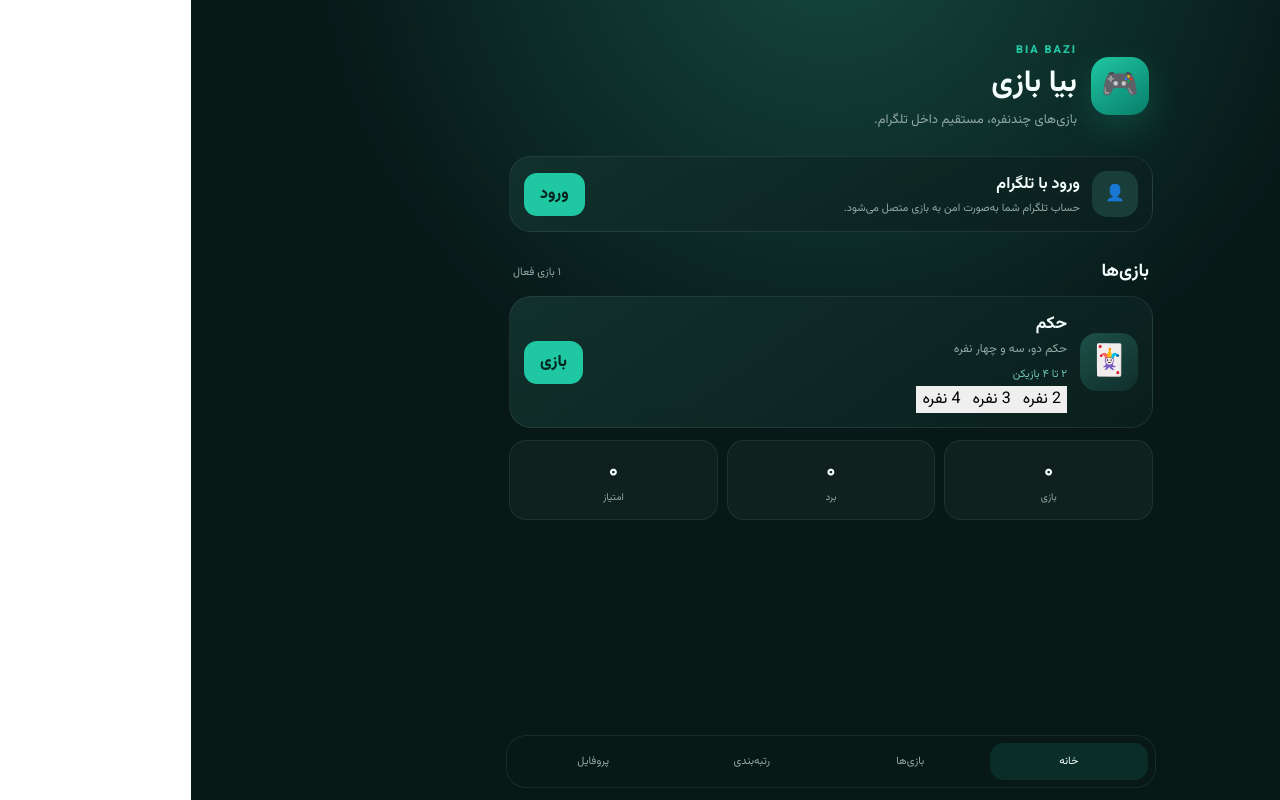
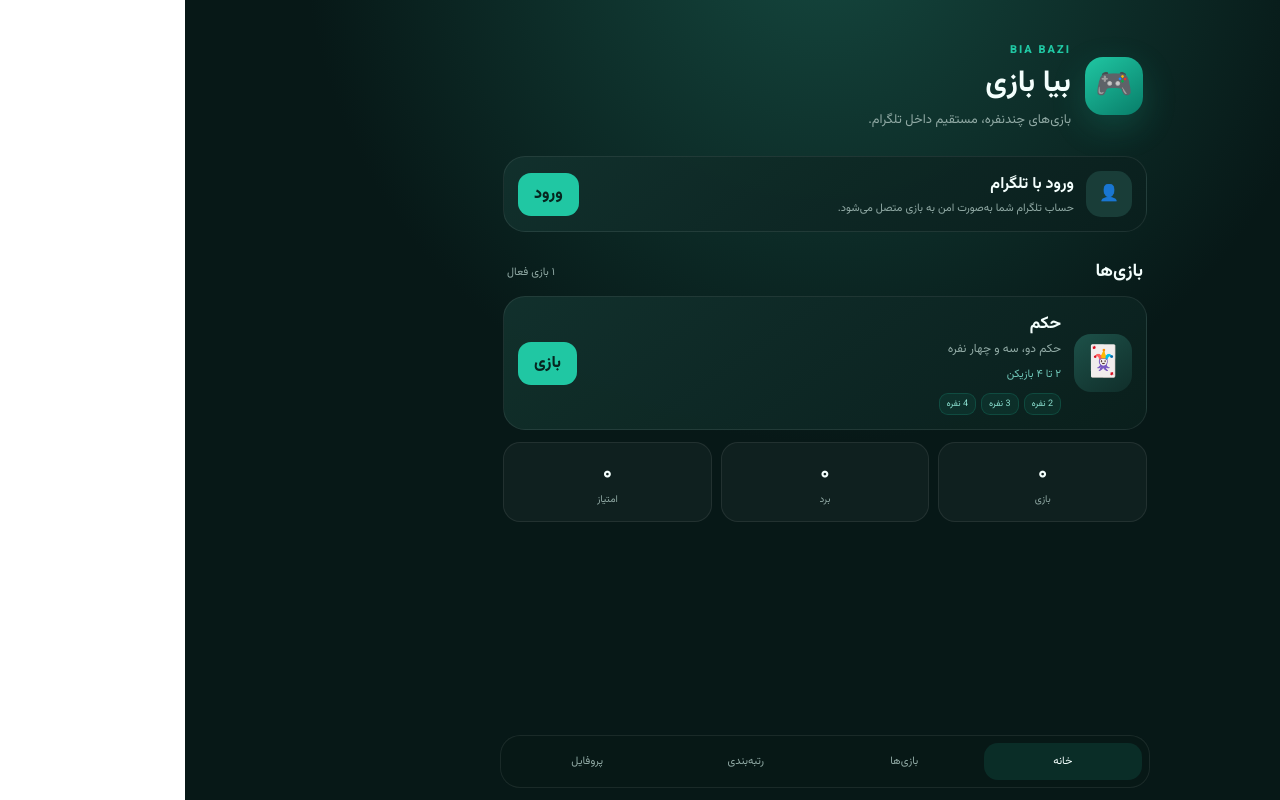
Before and after one commit to tusanbot/Bia-bazi, a Next.js app in the folder apps/web/: page / in a window 1280 px wide. Built offline with nearby package versions, Linux system fonts and the light colour scheme.

Commit message:
style: add Hokm player mode chips

```diff
--- a/apps/web/app/globals.css
+++ b/apps/web/app/globals.css
@@ -43,3 +43,5 @@
 .bottom-nav { position:fixed; bottom:12px; left:50%; transform:translateX(-50%); width:min(650px,calc(100% - 24px)); display:grid; grid-template-columns:repeat(4,1fr); padding:7px; border:1px solid var(--line); border-radius:20px; background:rgba(8,25,23,.92); backdrop-filter:blur(18px); }
 .bottom-nav a { text-align:center; padding:10px 4px; color:var(--muted); font-size:11px; border-radius:14px; }
 .bottom-nav a.active { color:var(--text); background:rgba(32,199,163,.12); }
+.player-modes { display:flex; flex-wrap:wrap; gap:5px; margin-top:7px; }
+.mode-chip { background:rgba(32,199,163,.08); border:1px solid rgba(32,199,163,.18); color:#8be0d0; border-radius:9px; padding:3px 7px; font-size:9px; cursor:pointer; }
```
